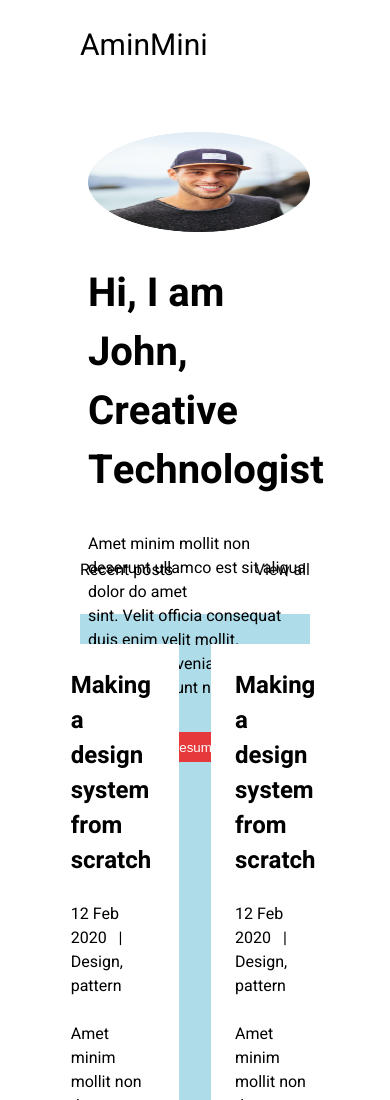
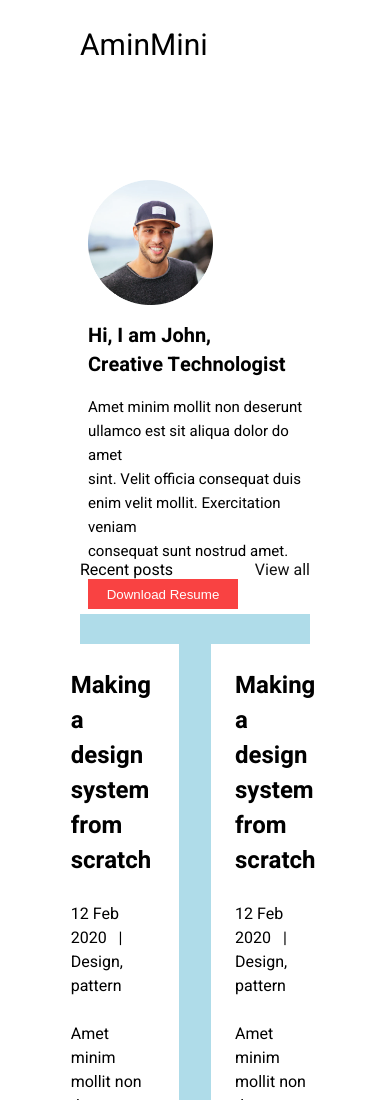
Before and after one commit to dpizzle38/js-basics, a plain HTML site: page index.html in a window 390 px wide. Shown: the top 1100 px of the page. Drawn offline with nearby package versions, Linux system fonts and the light colour scheme.

Commit message:
completed the changes in the main area section of my media query

```diff
--- a/styles.css
+++ b/styles.css
@@ -193,12 +193,29 @@ footer{
     }
 
     .johnpic{
-        height: 100px;
+        position: relative;
+        top: 3rem;
+        height: 250px;
+        width: 125px;
     }
 
     .logo{
         font-size: 30px;
     }
+
+    main div:nth-child(1) h2:nth-child(1){
+        font-size: 20px;
+        position: relative;
+        top: 2rem;
+    }
+
+    main div:nth-child(1) p:nth-child(2){
+        position: relative;
+        top: 1rem;
+        font-size: 15px;
+    }
+
+
 }
 
 
```
